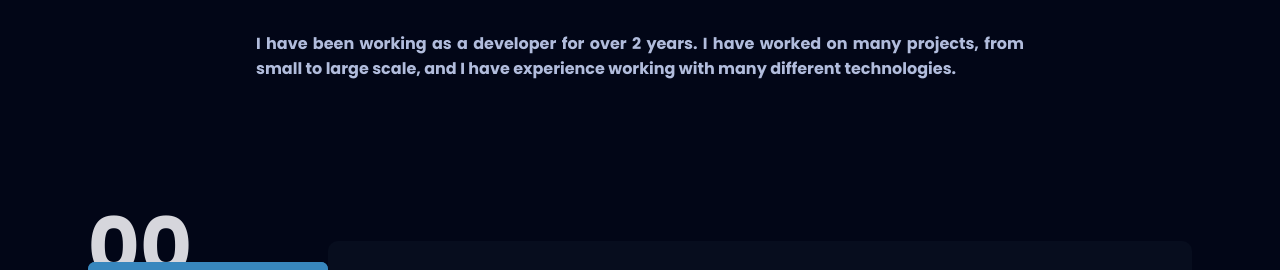
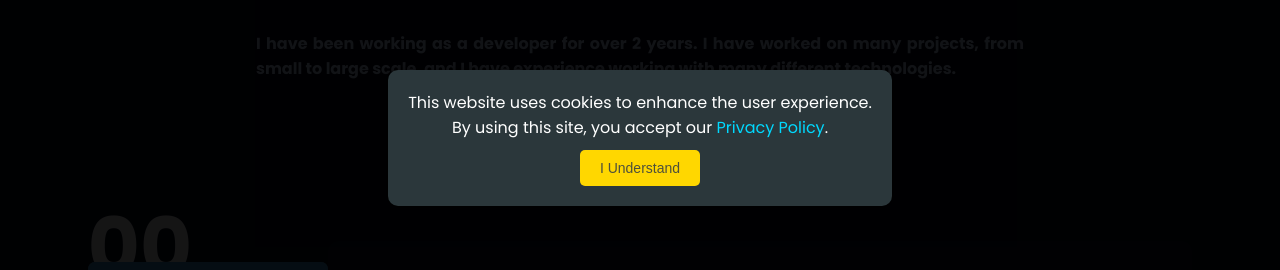
Before and after one commit to Saravanakumar2003/Portfolio, a Next.js app: page /experience in a window 1280 px wide. Shown: the part 262-532 px from the top of the page. Built offline with nearby package versions, Linux system fonts and the light colour scheme.

Commit message:
refactor: Revamp CookiesConsent component; implement local storage for user consent and update work experience details

```diff
--- /dev/null
+++ b/src/components/Cookies/CookiesConsent.module.css
@@ -0,0 +1,47 @@
+.overlay {
+  position: fixed;
+  top: 0;
+  left: 0;
+  width: 100%;
+  height: 100%;
+  background: rgba(0, 0, 0, 0.9);
+  display: flex;
+  justify-content: center;
+  align-items: center;
+  z-index: 999; /* Ensure it is above other content */
+}
+
+.popup {
+  background: #2B373B;
+  color: #fff;
+  padding: 20px;
+  border-radius: 10px;
+  box-shadow: 0 0 10px rgba(0, 0, 0, 0.5);
+  animation: fadeInScale 0.5s cubic-bezier(0.68, -0.55, 0.27, 1.55);
+}
+
+.popupContent {
+  text-align: center;
+}
+
+.button {
+  color: #4e503b;
+  font-size: 14px;
+  background-color: #ffd700;
+  border-radius: 5px;
+  padding: 10px 20px;
+  border: none;
+  cursor: pointer;
+  margin-top: 10px;
+}
+
+@keyframes fadeInScale {
+  from {
+    opacity: 0;
+    transform: scale(0.8);
+  }
+  to {
+    opacity: 1;
+    transform: scale(1);
+  }
+}
--- /dev/null
+++ b/src/components/Cookies/CookiesConsent.tsx
@@ -0,0 +1,41 @@
+import React, { useState, useEffect } from "react";
+import Link from "next/link";
+import styles from "./CookiesConsent.module.css"; // Import CSS module for styling
+
+const CookiesConsent: React.FC = () => {
+  const [showPopup, setShowPopup] = useState(false);
+
+  useEffect(() => {
+    const consent = localStorage.getItem("userConsent");
+    if (!consent) {
+      setShowPopup(true);
+    }
+  }, []);
+
+  const handleAccept = () => {
+    localStorage.setItem("userConsent", "true");
+    setShowPopup(false);
+  };
+
+  return (
+    <>
+      {showPopup && (
+        <div className={styles.overlay}>
+          <div className={styles.popup}>
+            <div className={styles.popupContent}>
+              <p>
+                This website uses cookies to enhance the user experience. <br/> By using this site, you accept our{" "}
+                <Link href={'/privacypolicy'} style={{ color: "#00D9FF" }}>Privacy Policy</Link>.
+              </p>
+              <button onClick={handleAccept} className={styles.button}>
+                I Understand
+              </button>
+            </div>
+          </div>
+        </div>
+      )}
+    </>
+  );
+};
+
+export default CookiesConsent;
--- a/src/components/CookiesConsent.tsx
+++ /dev/null
@@ -1,27 +0,0 @@
-import CookieConsent from "react-cookie-consent";
-import Link from "next/link";
-
-const CookiesConsent: React.FC = () => {
-  return (
-    <CookieConsent
-      location="bottom"
-      buttonText="I Understand"
-      cookieName="userConsent"
-      style={{ background: "#2B373B", color: "#fff" }}
-      buttonStyle={{
-        color: "#4e503b",
-        fontSize: "14px",
-        backgroundColor: "#ffd700",
-        borderRadius: "5px",
-      }}
-      expires={365} // Cookie expires in 365 days
-    >
-      This website uses cookies to enhance the user experience.{" "}  By using this site, you accept our <Link href={'/privacypolicy'} style={{ color: "#00D9FF" }}>Privacy Policy</Link>.
-      <span style={{ fontSize: "12px" }}>
-
-      </span>
-    </CookieConsent>
-  );
-};
-
-export default CookiesConsent;
--- a/src/data/work_experience.ts
+++ b/src/data/work_experience.ts
@@ -15,11 +15,11 @@ const work_experience = [
         ta: 'தொழில்நுட்ப பயிற்சி',
         },
         description: {
-        en: '✯ Currently working as a Technical Trainee at Zoho Books, a cloud-based accounting software. Learning to troubleshoot and resolve customer issues, and provide technical support.',
-        ta: '✯ தற்போது கிளவுட் அடிப்படையிலான கணக்கியல் மென்பொருளான ஜோஹோ புக்ஸில் தொழில்நுட்ப பயிற்சியாளராக பணிபுரிகிறேன். வாடிக்கையாளர் சிக்கல்களை சரிசெய்து தீர்க்கவும், தொழில்நுட்ப ஆதரவை வழங்கவும் கற்றுக்கொள்கிறேன்.' ,
+        en: '✯ Currently working as a Technical Trainee at Zoho Pay, a payment-gateway product of Zoho Corporation. More details will be updated soon!',
+        ta: '✯ தற்போது Zoho கார்ப்பரேஷனின் கட்டண-நுழைவாயில் தயாரிப்பான Zoho Pay-யில் தொழில்நுட்ப பயிற்சியாளராக பணிபுரிகிறேன். மேலும் விவரங்கள் விரைவில் புதுப்பிக்கப்படும்!',
         },
         tags: [
-        { name: 'Python', icon: '/icons/python.png' },
+        { name: 'Zoho Pay', icon: '/icons/Zoho_Pay.png' },
         ],
         date: '17-Feb-25 to Present',
         link: 'https://drive.google.com/file/d/1YJ7BeX5BpPyxI_3cpHKylPA5uMWApt2B/view?usp=sharing',
--- a/src/pages/_app.tsx
+++ b/src/pages/_app.tsx
@@ -12,7 +12,7 @@ import { Analytics } from '@vercel/analytics/react';
 import { SpeedInsights } from "@vercel/speed-insights/next"
 import { initGA, logPageView } from '../utils/analytics';
 import { lightTheme } from '../styles/themes/default';
-import CookiesConsent from "../components/CookiesConsent";
+import CookiesConsent from "../components/Cookies/CookiesConsent";
 import "../styles/globals.css";
 
 const botkey = process.env.NEXT_PUBLIC_BOTKEY_URL;
--- a/src/pages/index.tsx
+++ b/src/pages/index.tsx
@@ -49,7 +49,7 @@ export default function Home() {
         <About />
         <Skills />
         <Education />
-        {/* <Work_Experience /> */}
+        <Work_Experience/>
         <Experience />
         <Work />
         <Achievements />
```
Also changed, not shown: public/icons/Zoho_Pay.png (added).
